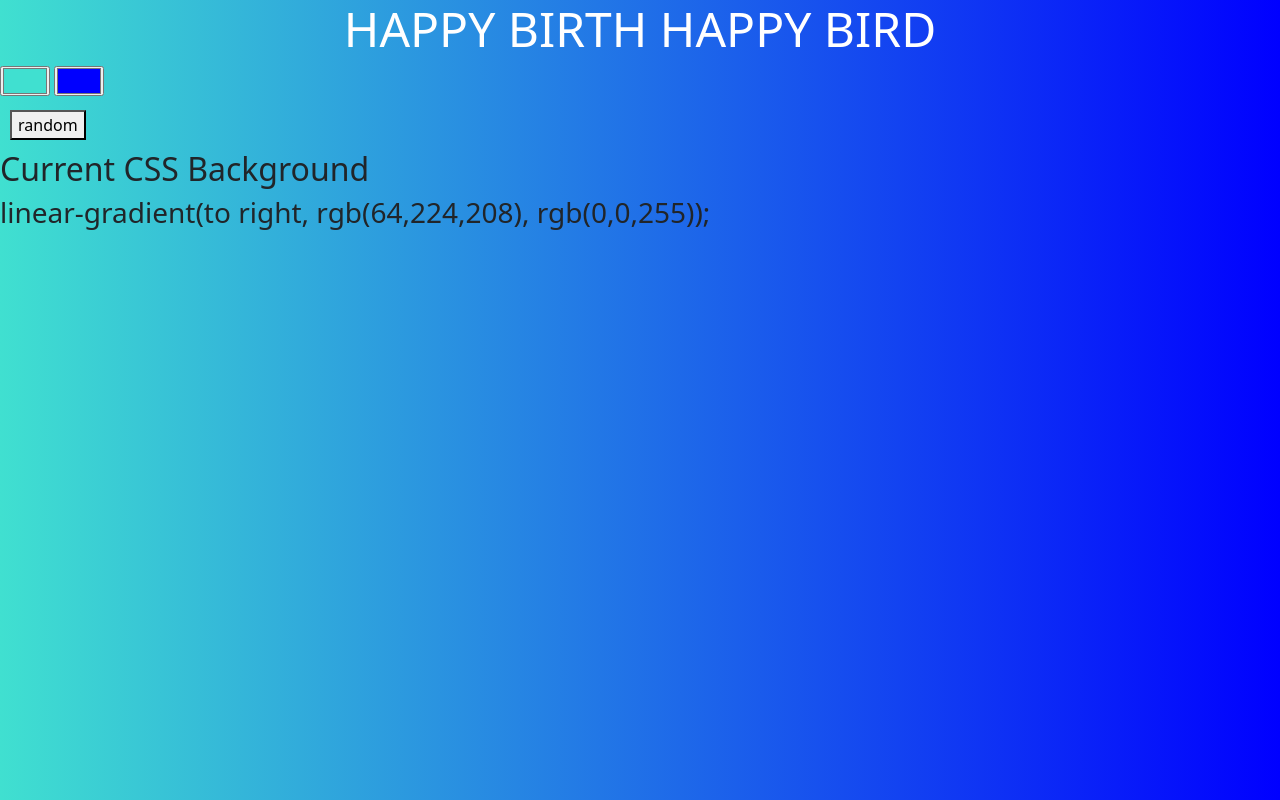
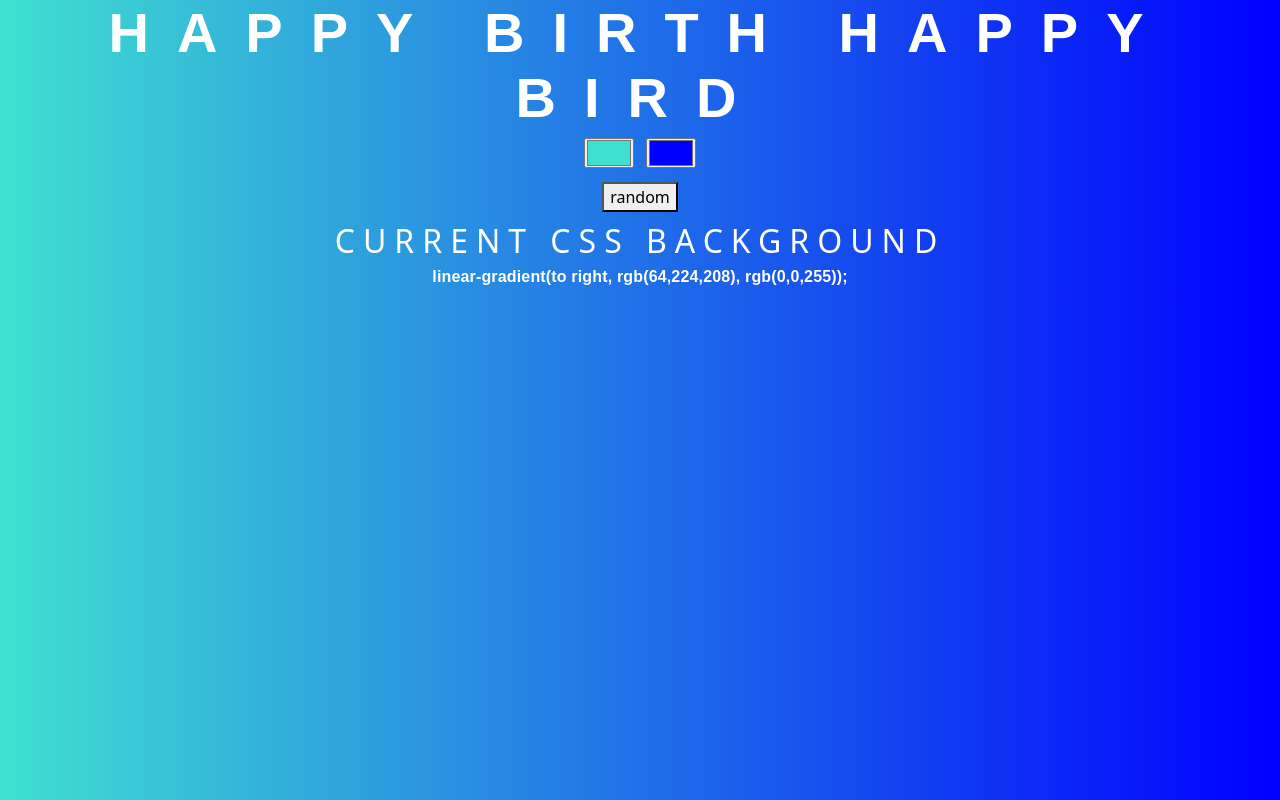
Before and after one commit to cappedd/hapbird, a plain HTML site: page index.html in a window 1280 px wide. Drawn offline with nearby package versions, Linux system fonts and the light colour scheme.

Commit message:
Update style.css

```diff
--- a/style.css
+++ b/style.css
@@ -1,13 +1,29 @@
 body {
+	font: 'Raleway', sans-serif;
+    color: white;
+    text-align: center;
+    text-transform: uppercase;
+    letter-spacing: .5em;
+    top: 15%;
 	background: linear-gradient(to right, turquoise , blue); /* Standard syntax */
-  	font: 'Montserrat', sans-serif;
 }
 
 h1 {
-  	font-size: 3rem;
-  	color: white;
-	text-align: center;
-	text-transform: uppercase;
+    font: 600 3.5em 'Raleway', sans-serif;
+    color: white;
+    text-align: center;
+    text-transform: uppercase;
+    letter-spacing: .5em;
+    width: 100%;
+}
+
+h3 {
+	font: 900 1em 'Raleway', sans-serif;
+    color: white;
+    text-align: center;
+    text-transform: none;
+    letter-spacing: 0.01em;
+
 }
 
 .button {
```
